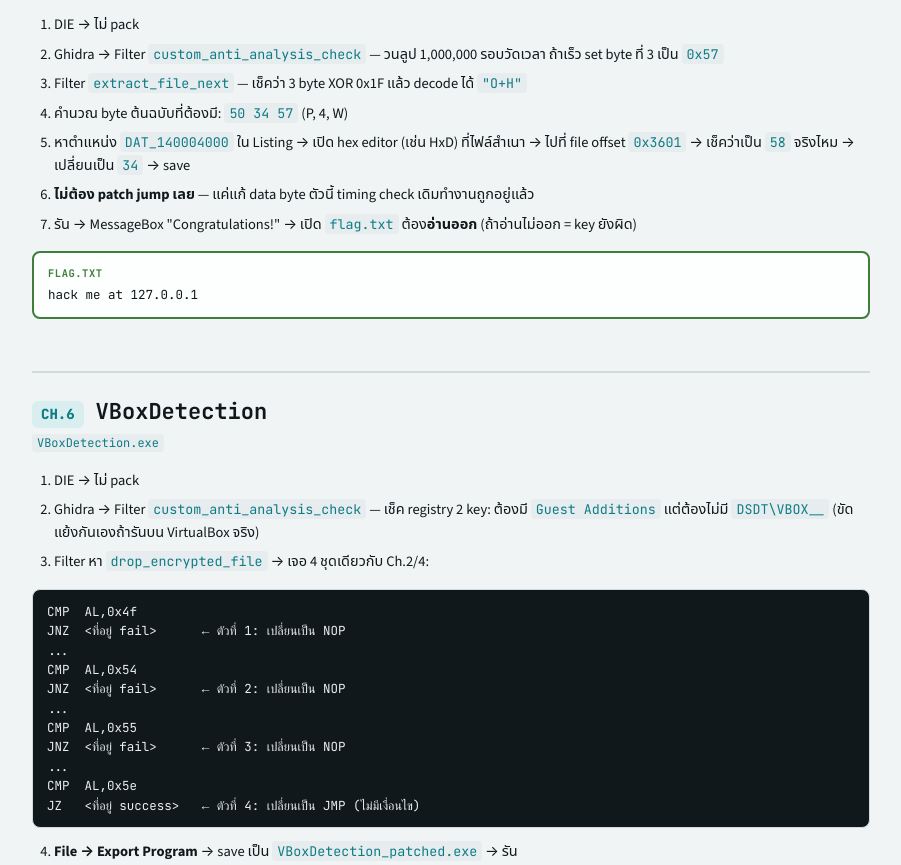
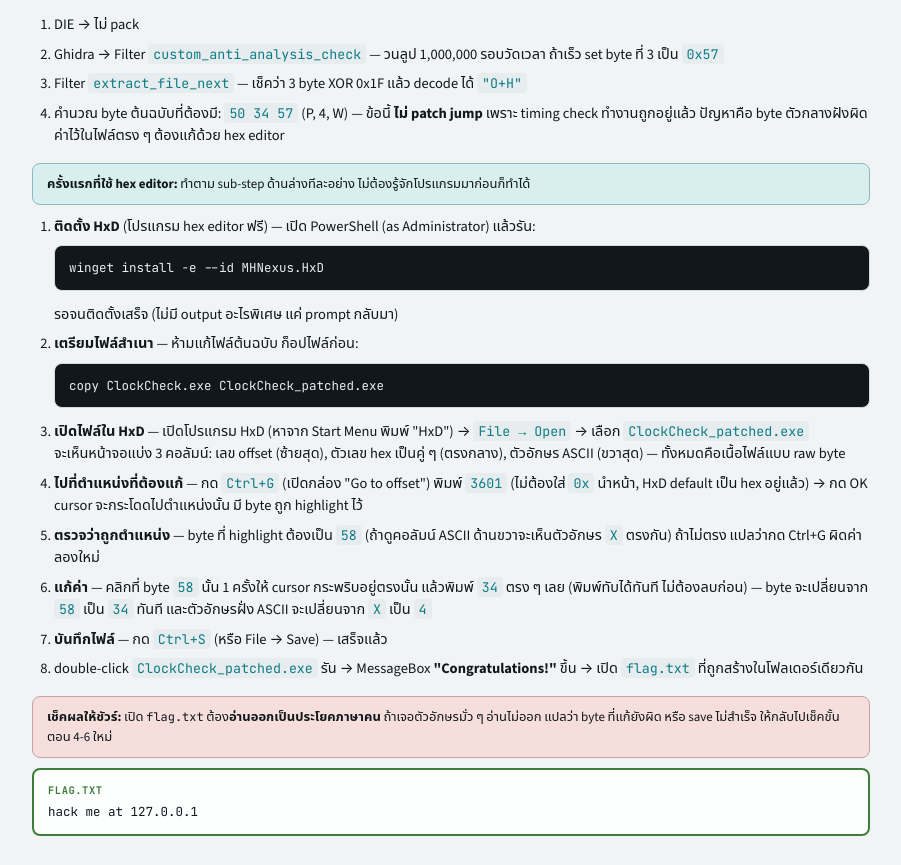
Before and after one commit to poomiput/Lab09-mal, a plain HTML site: page index.html in a window 1280 px wide. Shown: the part 3111-3976 px from the top of the page, without its empty margins (294-1195 px from the left). Drawn offline with nearby package versions, Linux system fonts and the light colour scheme.

Commit message:
Expand ClockCheck hex-editor steps for first-time users
The prior single line ("open a hex editor, go to offset, change the
byte") assumed familiarity with hex editors the reader doesn't have.
Break it into an install → copy → open → Ctrl+G → verify → type-over
→ save sequence, plus a check to confirm flag.txt actually decrypted
correctly.

Co-Authored-By: Claude Sonnet 5 <noreply@anthropic.com>

```diff
--- a/index.html
+++ b/index.html
@@ -315,11 +315,31 @@ JZ   &lt;ที่อยู่ success&gt;   ← ตัวที่ 4: เปล
       <li>DIE → ไม่ pack</li>
       <li>Ghidra → Filter <code>custom_anti_analysis_check</code> — วนลูป 1,000,000 รอบวัดเวลา ถ้าเร็ว set byte ที่ 3 เป็น <code>0x57</code></li>
       <li>Filter <code>extract_file_next</code> — เช็คว่า 3 byte XOR 0x1F แล้ว decode ได้ <code>"O+H"</code></li>
-      <li>คำนวณ byte ต้นฉบับที่ต้องมี: <code>50 34 57</code> (P, 4, W)</li>
-      <li>หาตำแหน่ง <code>DAT_140004000</code> ใน Listing → เปิด hex editor (เช่น HxD) ที่ไฟล์สำเนา → ไปที่ file offset <code>0x3601</code> → เช็คว่าเป็น <code>58</code> จริงไหม → เปลี่ยนเป็น <code>34</code> → save</li>
-      <li class="note-inline"><b>ไม่ต้อง patch jump เลย</b> — แค่แก้ data byte ตัวนี้ timing check เดิมทำงานถูกอยู่แล้ว</li>
-      <li>รัน → MessageBox "Congratulations!" → เปิด <code>flag.txt</code> ต้อง<b>อ่านออก</b> (ถ้าอ่านไม่ออก = key ยังผิด)</li>
+      <li>คำนวณ byte ต้นฉบับที่ต้องมี: <code>50 34 57</code> (P, 4, W) — ข้อนี้ <b>ไม่ patch jump</b> เพราะ timing check ทำงานถูกอยู่แล้ว ปัญหาคือ byte ตัวกลางฝังผิดค่าไว้ในไฟล์ตรง ๆ ต้องแก้ด้วย hex editor</li>
     </ol>
+
+    <div class="note tip"><b>ครั้งแรกที่ใช้ hex editor:</b> ทำตาม sub-step ด้านล่างทีละอย่าง ไม่ต้องรู้จักโปรแกรมมาก่อนก็ทำได้</div>
+
+    <ol class="steps">
+      <li><b>ติดตั้ง HxD</b> (โปรแกรม hex editor ฟรี) — เปิด PowerShell (as Administrator) แล้วรัน:
+        <pre>winget install -e --id MHNexus.HxD</pre>
+        รอจนติดตั้งเสร็จ (ไม่มี output อะไรพิเศษ แค่ prompt กลับมา)
+      </li>
+      <li><b>เตรียมไฟล์สำเนา</b> — ห้ามแก้ไฟล์ต้นฉบับ ก็อปไฟล์ก่อน:
+        <pre>copy ClockCheck.exe ClockCheck_patched.exe</pre>
+      </li>
+      <li><b>เปิดไฟล์ใน HxD</b> — เปิดโปรแกรม HxD (หาจาก Start Menu พิมพ์ "HxD") → <code>File → Open</code> → เลือก <code>ClockCheck_patched.exe</code>
+        <br>จะเห็นหน้าจอแบ่ง 3 คอลัมน์: เลข offset (ซ้ายสุด), ตัวเลข hex เป็นคู่ ๆ (ตรงกลาง), ตัวอักษร ASCII (ขวาสุด) — ทั้งหมดคือเนื้อไฟล์แบบ raw byte
+      </li>
+      <li><b>ไปที่ตำแหน่งที่ต้องแก้</b> — กด <code>Ctrl+G</code> (เปิดกล่อง "Go to offset") พิมพ์ <code>3601</code> (ไม่ต้องใส่ <code>0x</code> นำหน้า, HxD default เป็น hex อยู่แล้ว) → กด OK
+        <br>cursor จะกระโดดไปตำแหน่งนั้น มี byte ถูก highlight ไว้
+      </li>
+      <li><b>ตรวจว่าถูกตำแหน่ง</b> — byte ที่ highlight ต้องเป็น <code>58</code> (ถ้าดูคอลัมน์ ASCII ด้านขวาจะเห็นตัวอักษร <code>X</code> ตรงกัน) ถ้าไม่ตรง แปลว่ากด Ctrl+G ผิดค่า ลองใหม่</li>
+      <li><b>แก้ค่า</b> — คลิกที่ byte <code>58</code> นั้น 1 ครั้งให้ cursor กระพริบอยู่ตรงนั้น แล้วพิมพ์ <code>34</code> ตรง ๆ เลย (พิมพ์ทับได้ทันที ไม่ต้องลบก่อน) — byte จะเปลี่ยนจาก <code>58</code> เป็น <code>34</code> ทันที และตัวอักษรฝั่ง ASCII จะเปลี่ยนจาก <code>X</code> เป็น <code>4</code></li>
+      <li><b>บันทึกไฟล์</b> — กด <code>Ctrl+S</code> (หรือ File → Save) — เสร็จแล้ว</li>
+      <li>double-click <code>ClockCheck_patched.exe</code> รัน → MessageBox <b>"Congratulations!"</b> ขึ้น → เปิด <code>flag.txt</code> ที่ถูกสร้างในโฟลเดอร์เดียวกัน</li>
+    </ol>
+    <div class="note warn"><b>เช็คผลให้ชัวร์:</b> เปิด <code>flag.txt</code> ต้อง<b>อ่านออกเป็นประโยคภาษาคน</b> ถ้าเจอตัวอักษรมั่ว ๆ อ่านไม่ออก แปลว่า byte ที่แก้ยังผิด หรือ save ไม่สำเร็จ ให้กลับไปเช็คขั้นตอน 4-6 ใหม่</div>
     <div class="answer-box">
       <span class="lbl">flag.txt</span>
       <div class="hex">hack me at 127.0.0.1</div>
```
